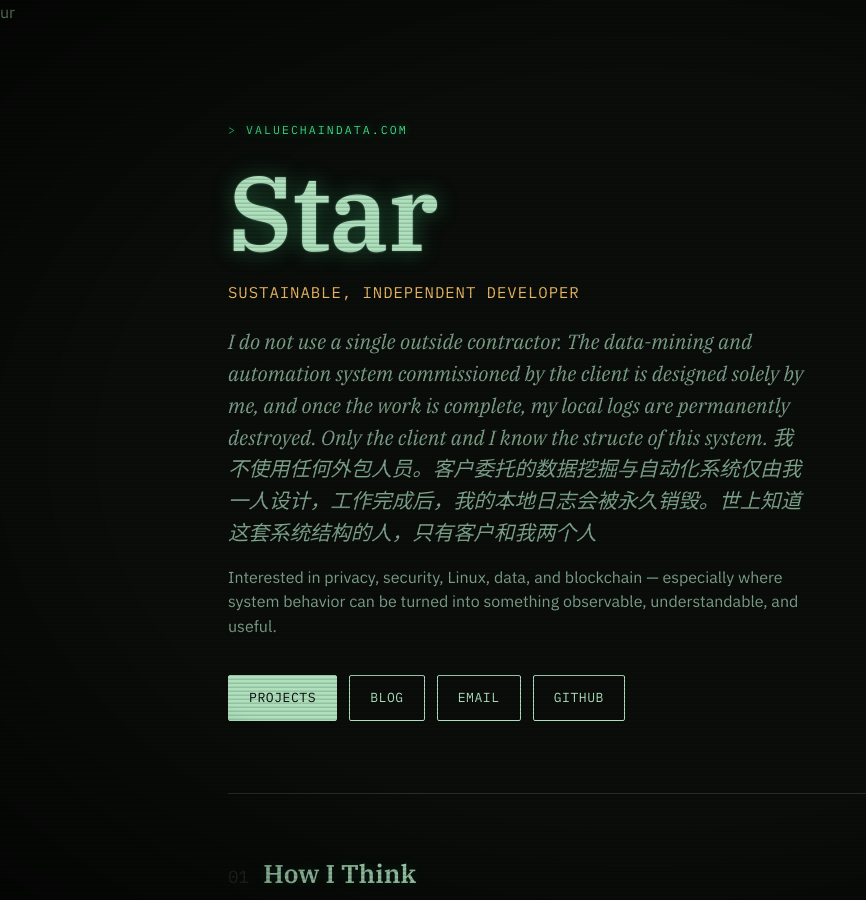
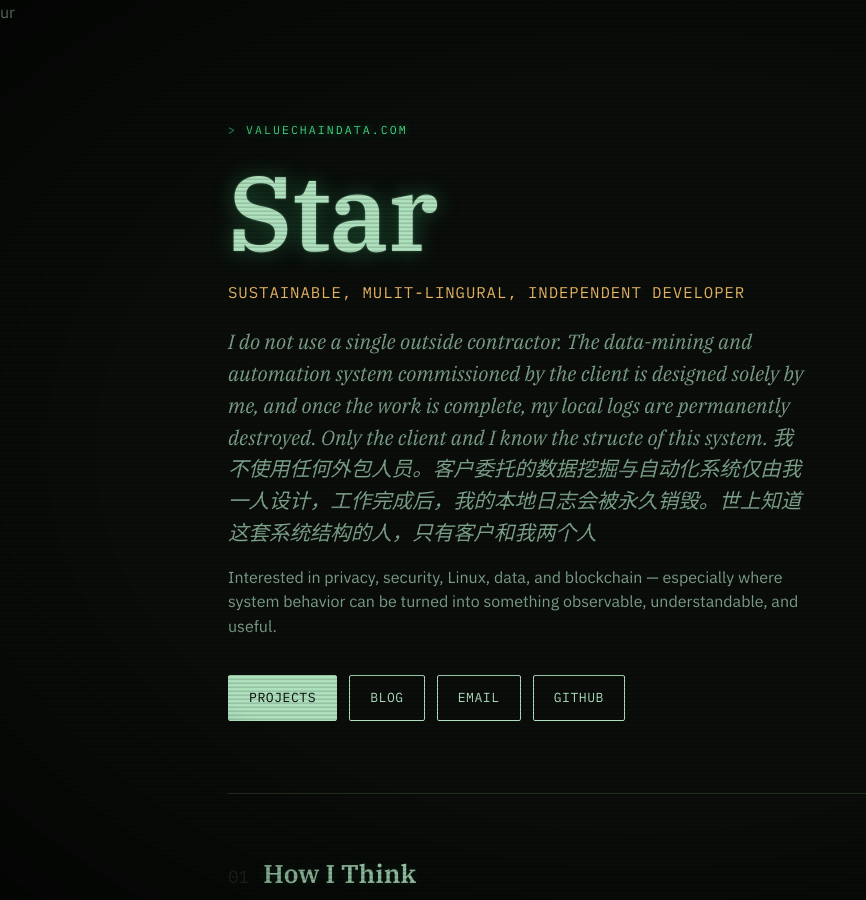
Before and after one commit to Staranony/Staranony.github.io, a Jekyll site: the page index.html, which Jekyll copies as it is, in a window 1280 px wide and 900 px high. Shown: the whole window, without its empty margins (0-866 px from the left). Built offline with Jekyll 4.4.1, drawn with Linux system fonts in a browser that asks for light colours.

Commit message:
Correct role description and fix Chinese text formatting

```diff
--- a/index.html
+++ b/index.html
@@ -275,9 +275,10 @@
   <header class="hero">
     <div class="eyebrow">valuechaindata.com</div>
     <h1>Star</h1>
-    <p class="role">Sustainable, Independent Developer</p>
+    <p class="role">Sustainable, Mulit-lingural, Independent Developer</p>
     <p class="tagline"> I do not use a single outside contractor. The data-mining and automation system commissioned by the client is designed solely by me, and once the work is complete, my local logs are permanently destroyed. Only the client and I know the structe of this system.
-我不使用任何外包人员。客户委托的数据挖掘与自动化系统仅由我一人设计，工作完成后，我的本地日志会被永久销毁。世上知道这套系统结构的人，只有客户和我两个人</p>
+
+      我不使用任何外包人员。客户委托的数据挖掘与自动化系统仅由我一人设计，工作完成后，我的本地日志会被永久销毁。世上知道这套系统结构的人，只有客户和我两个人</p>
     <p class="interests">Interested in privacy, security, Linux, data, and blockchain — especially where system behavior can be turned into something observable, understandable, and useful.</p>
 
     <div class="cta-row">
```
